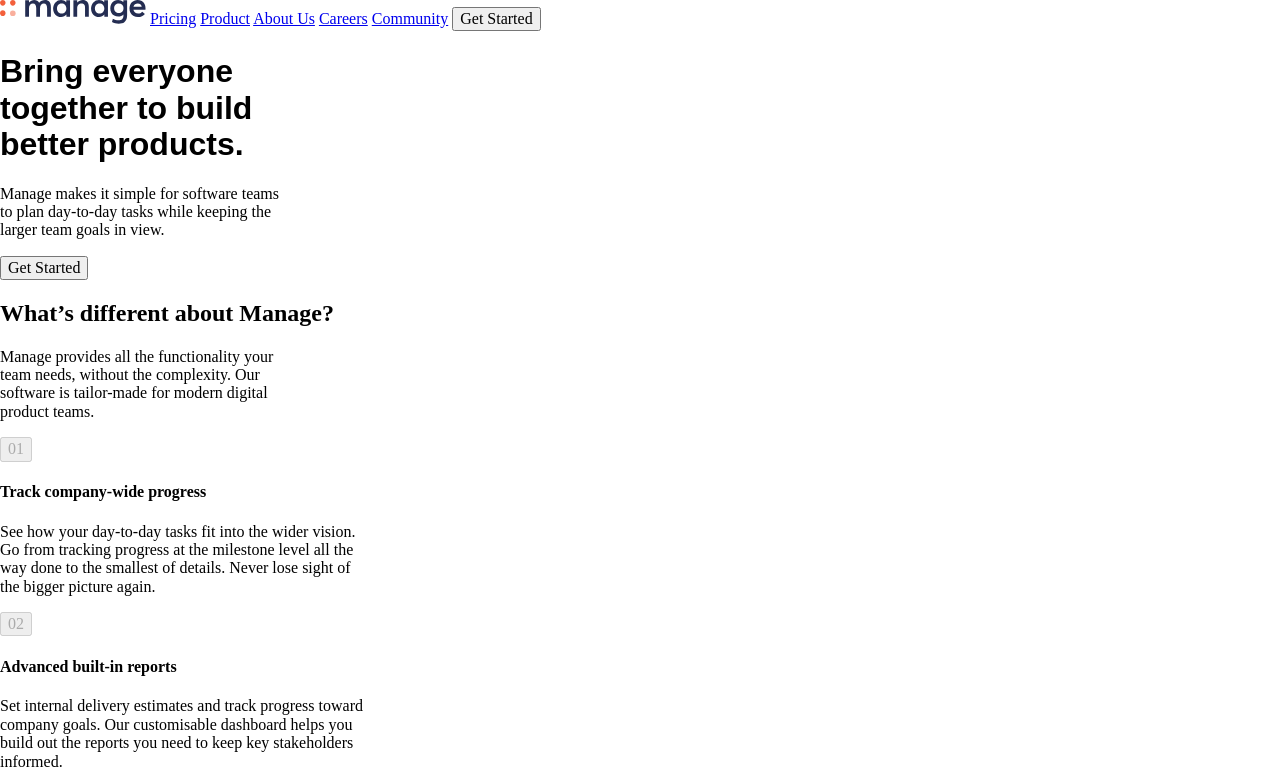
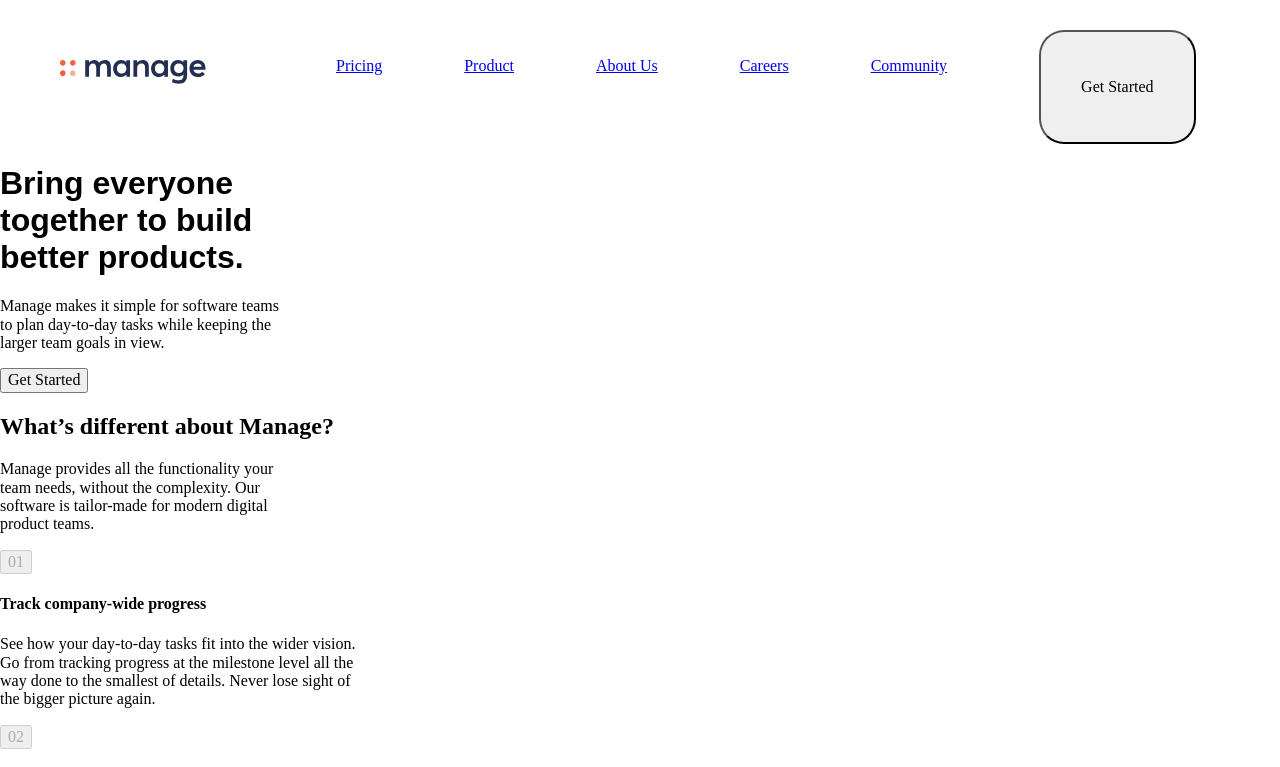
Before and after one commit to admodev/manage-landingpage, a plain HTML site: page index.html in a window 1280 px wide. Shown: the top 767 px of the page. Drawn offline with Linux system fonts and the light colour scheme; a web font is replaced by a local one.

Commit message:
minor changes

```diff
--- a/css/style.css
+++ b/css/style.css
@@ -9,6 +9,36 @@ html {
 }
 
 /* Header */
+header {
+  display: flex;
+  flex-direction: row;
+}
+
+.logo-header {
+  margin: 60px;
+}
+
+.menu-header {
+  display: flex;
+  flex-direction: row;
+  margin-top: 45px;
+}
+
+.menu-item {
+  margin: 12px;
+  margin-left: 70px;
+}
+
+.btn-header {
+  margin-top: 30px;
+  margin-left: 80px;
+  padding-left: 40px;
+  padding-right: 40px;
+  padding-top: -180px;
+  padding-bottom: -180px;
+  border-radius: 25px;
+}
+
 .title {
   font-family: "Be Vietnam", sans-serif;
   font-weight: 700;
--- a/index.html
+++ b/index.html
@@ -32,13 +32,16 @@
   <body>
     <header class="hero">
       <img src="./images/logo.svg" alt="logo" class="logo-header" />
-      <a href="#" class="menu-item">Pricing</a>
-      <a href="#" class="menu-item">Product</a>
-      <a href="#" class="menu-item">About Us</a>
-      <a href="#" class="menu-item">Careers</a>
-      <a href="#" class="menu-item">Community</a>
-      <button>Get Started</button>
-
+      <nav class="menu-header">
+        <a href="#" class="menu-item">Pricing</a>
+        <a href="#" class="menu-item">Product</a>
+        <a href="#" class="menu-item">About Us</a>
+        <a href="#" class="menu-item">Careers</a>
+        <a href="#" class="menu-item">Community</a>
+      </nav>
+      <button id="buttonHeader" class="btn-header">Get Started</button>
+    </header>
+    <div class="intro">
       <h1 class="title">
         Bring everyone <br />
         together to build <br />
@@ -52,8 +55,7 @@
       </p>
 
       <button>Get Started</button>
-    </header>
-
+    </div>
     <div class="left-side">
       <h2>What’s different about Manage?</h2>
 
```
